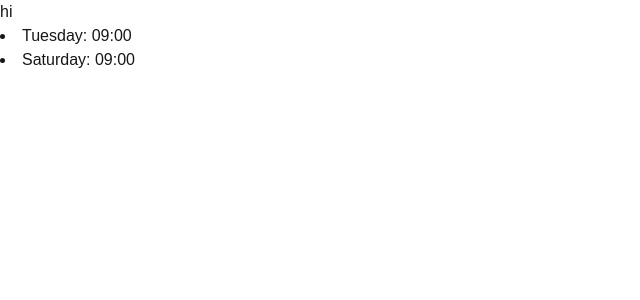
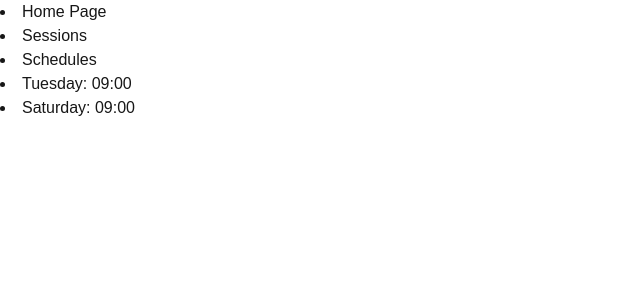
Before and after one commit to 5calvinw/PermaFit, a Next.js app: page / in a window 1280 px wide. Shown: the top 300 px of the page, without its empty margins (0-640 px from the left). Built offline with nearby package versions, Linux system fonts and the light colour scheme.

Commit message:
updated database, made folders for schedules and session pages

```diff
--- a/src/app/lib/db.js
+++ b/src/app/lib/db.js
@@ -7,9 +7,10 @@ export const db = typeof window !== 'undefined' ? new Dexie('MyAppDatabase') : n
 // Only configure Dexie if window exists
 if (typeof window !== 'undefined' && db) {
   db.version(1).stores({
-    users: '++id,name,age',
-    schedules: '++id,userId,date,time',
-    progress: '++id,userId,date,activity,completed'
+    users: '++userID,name,age,height,weight,health,preferredFrequency',
+    sessions: '++sessionID,userID,date,time,detailID',
+    progress: '++detailID,movementID,sessionDate,activity,totalSets,totalReps, goodRep, badRep',
+    movement: '++movementID, movementName, movementDescription, movementImage, movementVideo'
   });
 }
 
--- a/src/app/page.tsx
+++ b/src/app/page.tsx
@@ -2,7 +2,8 @@
 
 import { db, addUser } from '../app/lib/db';
 import { useEffect, useState } from "react";
-
+import { useRouter } from "next/navigation";
+import Link from "next/link";
 
 
 
@@ -12,6 +13,8 @@ import { useEffect, useState } from "react";
 
 
 export default function Home() {
+
+
 
   const [availability, setAvailability] = useState({
   Tuesday:   ["09:00"],
@@ -36,7 +39,10 @@ export default function Home() {
    return (
     <div>
     <div>
-      hi
+      <li><Link href="/sessions">Home Page</Link></li>
+      <li><Link href="/sessions">Sessions</Link></li>
+      <li><Link href="/schedules">Schedules</Link></li>
+
     </div>
     <div>
       {schedule.map((item, i) => (
@@ -95,3 +101,11 @@ function pickSchedule(availability: any, sessions: number){
 
   return selectedSchedule;
 }
+
+function goToSessions() {
+    router.push("/sessions");
+  }
+
+  function goToSchedules() {
+    router.push("/schedules");
+  }
--- /dev/null
+++ b/src/app/schedules/page.tsx
@@ -0,0 +1,8 @@
+export default function SchedulesPage() {
+  return (
+    <main>
+      <h1>Schedules</h1>
+      <p>This is the schedules page.</p>
+    </main>
+  );
+}
--- /dev/null
+++ b/src/app/sessions/page.tsx
@@ -0,0 +1,8 @@
+export default function SessionsPage() {
+  return (
+    <main>
+      <h1>sessions</h1>
+      <p>This is the sessions page.</p>
+    </main>
+  );
+}
```
